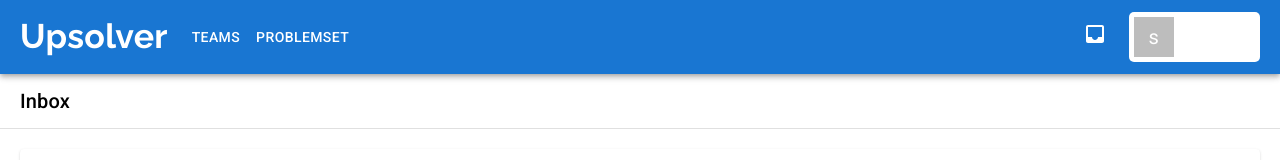
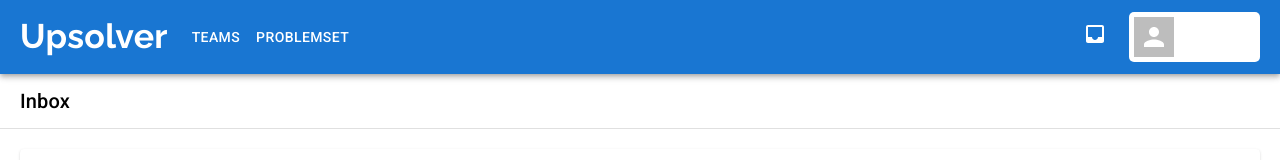
Before and after one commit to cdamezcua/Upsolver, a React (Create React App) app in the folder upsolver-ui/: page /inbox in a window 1280 px wide. Shown: the top 160 px of the page. Built offline with nearby package versions, Linux system fonts and the light colour scheme; no server answers; sample sign-in values are in the browser's storage.

Commit message:
Now user's avatar displays their cf picture

```diff
--- a/upsolver-ui/src/components/UserNavCard/UserNavCard.jsx
+++ b/upsolver-ui/src/components/UserNavCard/UserNavCard.jsx
@@ -9,7 +9,7 @@ export default function UserNavCard() {
   return (
     <Box className="user-nav-card-container">
       <Box className="avatar-container">
-        <Avatar variant="square">{user.username[0]}</Avatar>
+        <Avatar alt={user.username} src={user.avatar} variant="square" />
       </Box>
       <Typography
         className="username"
```
